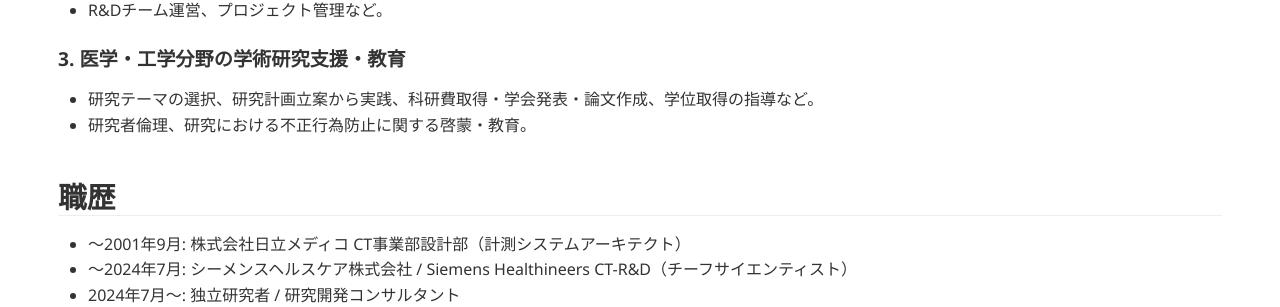
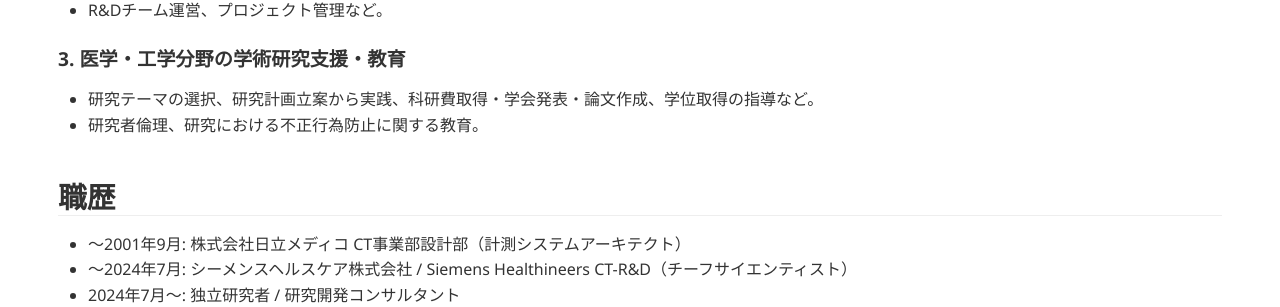
Before and after one commit to tnitoh/tnitoh.github.io, a Jekyll site: the page built from index.md, in a window 1280 px wide. Shown: the part 1267-1574 px from the top of the page. Built offline with Jekyll 4.4.1, drawn with Linux system fonts in a browser that asks for light colours; Markdown is read by kramdown in place of the engine named in the settings.

Commit message:
Update index.md

```diff
--- a/index.md
+++ b/index.md
@@ -53,7 +53,7 @@
 
 ### 3. 医学・工学分野の学術研究支援・教育
 - 研究テーマの選択、研究計画立案から実践、科研費取得・学会発表・論文作成、学位取得の指導など。
-- 研究者倫理、研究における不正行為防止に関する啓蒙・教育。
+- 研究者倫理、研究における不正行為防止に関する教育。
 
 ## 職歴
 - 〜2001年9月: 株式会社日立メディコ CT事業部設計部（計測システムアーキテクト）
```
